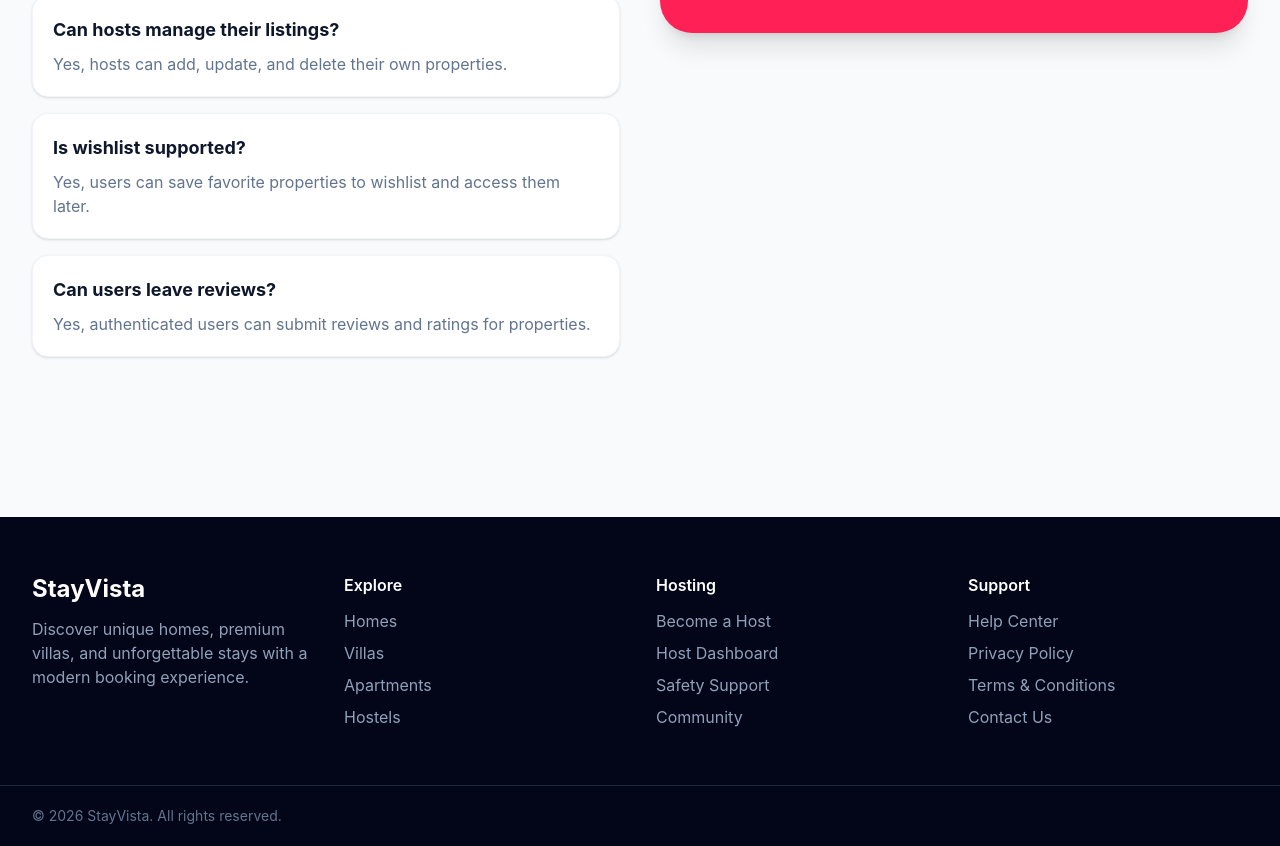
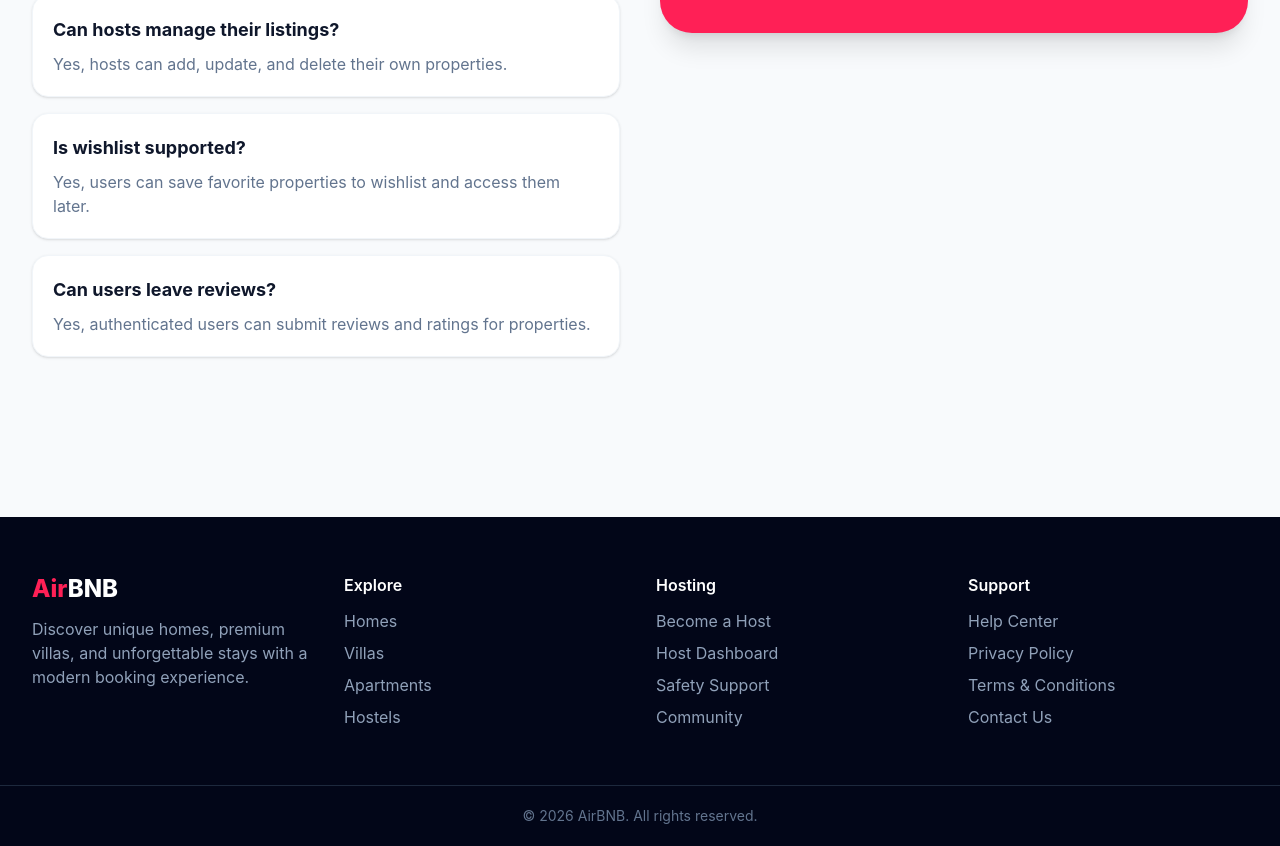
Before and after one commit to krishgupta57/AirBNB_Clone, a React (Vite) app in the folder airbnb_frontend/: page / in a window 1280 px wide. Shown: the part 4362-5208 px from the top of the page. Built offline with nearby package versions, Linux system fonts and the light colour scheme; no server answers.

Commit message:
Updated footer

```diff
--- a/airbnb_frontend/src/components/Footer.jsx
+++ b/airbnb_frontend/src/components/Footer.jsx
@@ -3,7 +3,9 @@ function Footer() {
     <footer className="bg-slate-950 text-slate-300 mt-20">
       <div className="container-custom py-14 grid md:grid-cols-4 gap-8">
         <div>
-          <h3 className="text-2xl font-bold text-white">StayVista</h3>
+          <h3 className="text-2xl font-extrabold text-rose-500">
+            Air<span className="text-white">BNB</span>
+          </h3>
           <p className="mt-3 text-slate-400">
             Discover unique homes, premium villas, and unforgettable stays with a modern booking experience.
           </p>
@@ -41,8 +43,8 @@ function Footer() {
       </div>
 
       <div className="border-t border-slate-800">
-        <div className="container-custom py-5 text-sm text-slate-500">
-          © 2026 StayVista. All rights reserved.
+        <div className="container-custom py-5 text-sm text-slate-500 text-center">
+          © 2026 AirBNB. All rights reserved.
         </div>
       </div>
     </footer>
```
